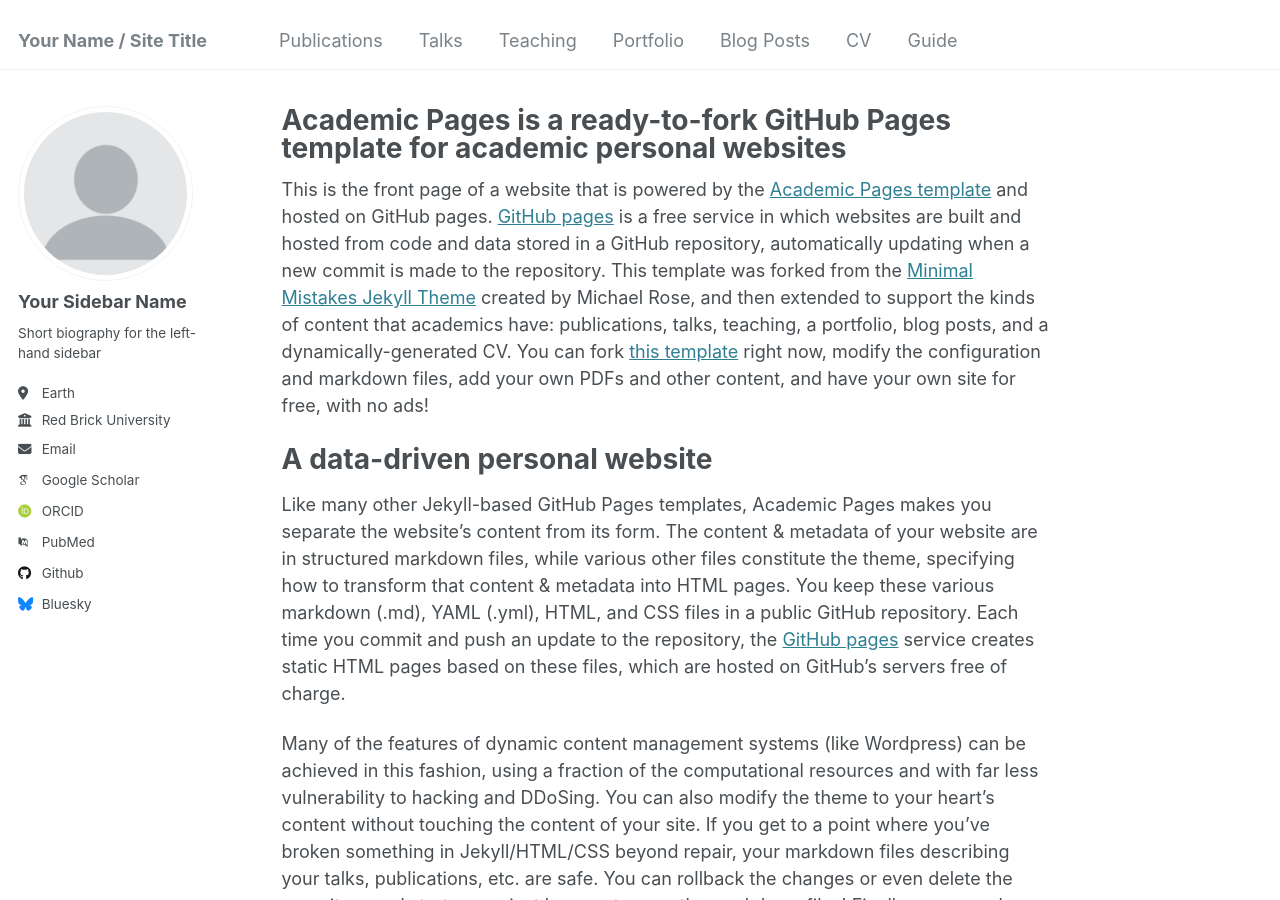
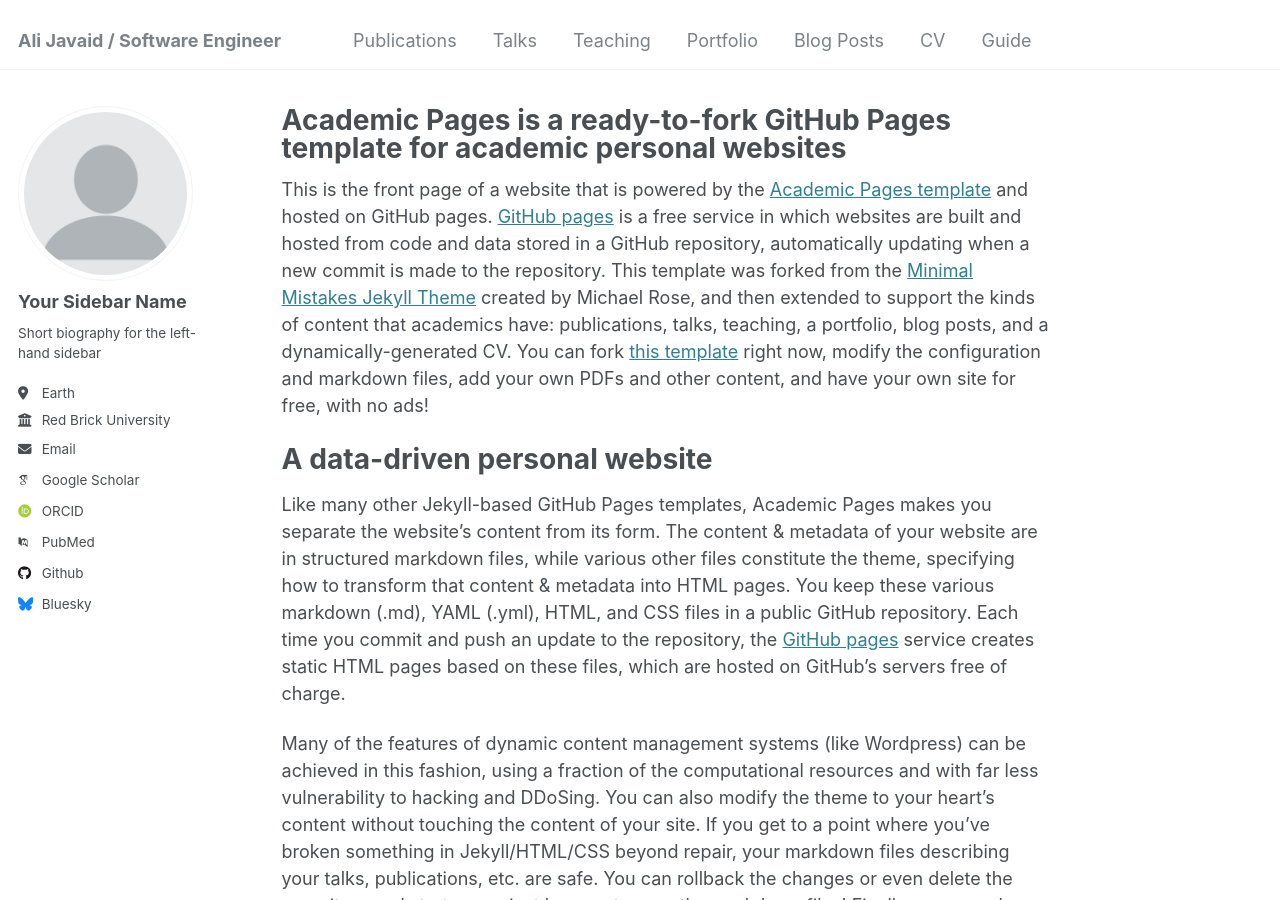
Before and after one commit to alijavaidistar/alijavaidistar.github.io, a Jekyll site: the page built from _pages/about.md, in a window 1280 px wide and 900 px high. Built offline with Jekyll 4.4.1, drawn with Linux system fonts in a browser that asks for light colours; some web fonts are replaced.

Commit message:
Update _config.yml

```diff
--- a/_config.yml
+++ b/_config.yml
@@ -8,7 +8,7 @@
 
 # Basic Site Settings
 locale                   : "en-US"
-title                    : "Your Name / Site Title"
+title                    : "Ali Javaid / Software Engineer"
 title_separator          : "-"
 name                     : &name "Your Name"
 description              : &description "personal description"
```
